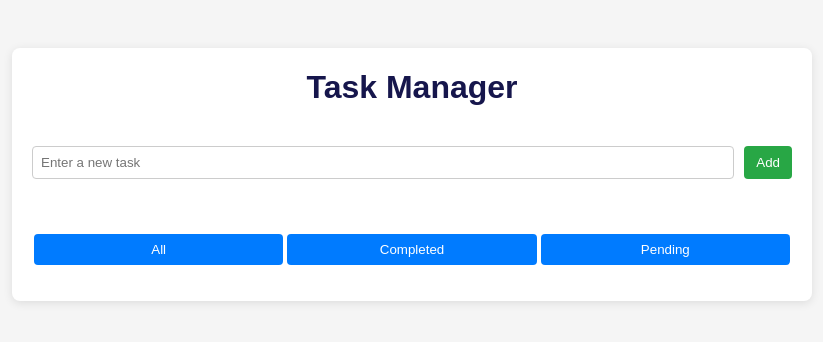
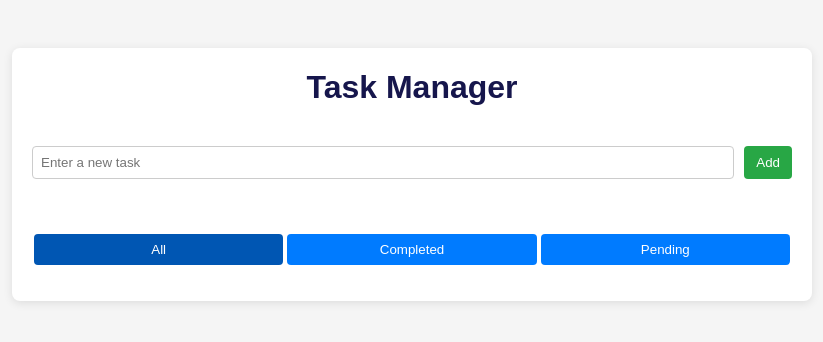
Before and after one commit to rahmafallous2/Task-Manager, a plain HTML site: page index.html in a window 1280 px wide. Both pictures are taken after a click on the button "All". Shown: the whole page, without its empty margins (228-1051 px from the left). Drawn offline with Linux system fonts and the light colour scheme.

Commit message:
Fix the issues

```diff
--- a/index.html
+++ b/index.html
@@ -16,7 +16,7 @@
             <button type="submit" class="addbtn">Add</button>
         </form>
         <section class="filters">
-            <button  data-filters="all">All</button>
+            <button class="active" data-filters="all">All</button>
             <button  data-filters="completed">Completed</button>
             <button  data-filters="pending">Pending</button>
 
--- a/script.js
+++ b/script.js
@@ -52,8 +52,11 @@ function toggleDone(id){
     renderTasks();
 }
 function editTask(id){
-    let taskEl = document.querySelector([data-id='${id}']);
+    let taskEl = taskList.querySelector(`[data-id='${id}']`);
+    if (!taskEl) return;
+
     let task = tasks.find(function(t){ return t.id === id });
+    if (!taskEl) return;
 
     let input = document.createElement('input');
     input.type = 'text';
@@ -65,6 +68,7 @@ function editTask(id){
     saveBtn.className = 'save-btn';
 
     let container = taskEl.querySelector('.task-content');
+    if (!container) return;
     container.innerHTML = '';
     container.append(input, saveBtn);
 
@@ -134,5 +138,14 @@ function renderTasks(){
         taskList.append(div);
     });
 }
+filterBtns.forEach(btn => {
+  btn.addEventListener('click', () => {
+    currentFilter = btn.dataset.filter || btn.getAttribute('data-filters') || 'all'; // supports data-filter or data-filters
+    filterBtns.forEach(b => b.classList.remove('active'));
+    btn.classList.add('active');
+    renderTasks();
+  });
+});
+
 
 renderTasks();
```
